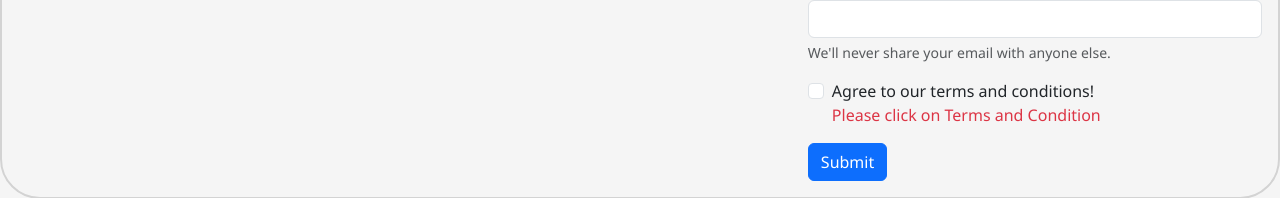
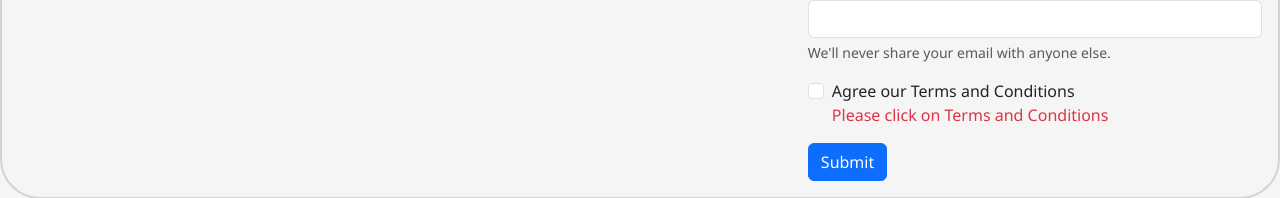
Before and after one commit to santiagoAlvRu/photographerswebpage, an Angular app: page /contact-us in a window 1280 px wide. Shown: the part 748-946 px from the top of the page. Built offline with nearby package versions, Linux system fonts and the light colour scheme.

Commit message:
final details

```diff
--- a/src/app/components/contact-us/contact-us.component.html
+++ b/src/app/components/contact-us/contact-us.component.html
@@ -99,10 +99,10 @@
 
             <div class="mb-3 form-check">
                 <input type="checkbox" formControlName="isagree" required class="form-check-input" id="exampleCheck1">
-                <label class="form-check-label" for="exampleCheck1">Agree to our terms and conditions!</label>
+                <label class="form-check-label" for="exampleCheck1">Agree our Terms and Conditions</label>
                 <div>
                     @if (contactUs.controls["isagree"].errors?.["required"] && contactUs.controls["isagree"].untouched) {
-                        <span class="text-danger">Please click on Terms and Condition</span>
+                        <span class="text-danger">Please click on Terms and Conditions</span>
                     }
                 </div>
 
```
